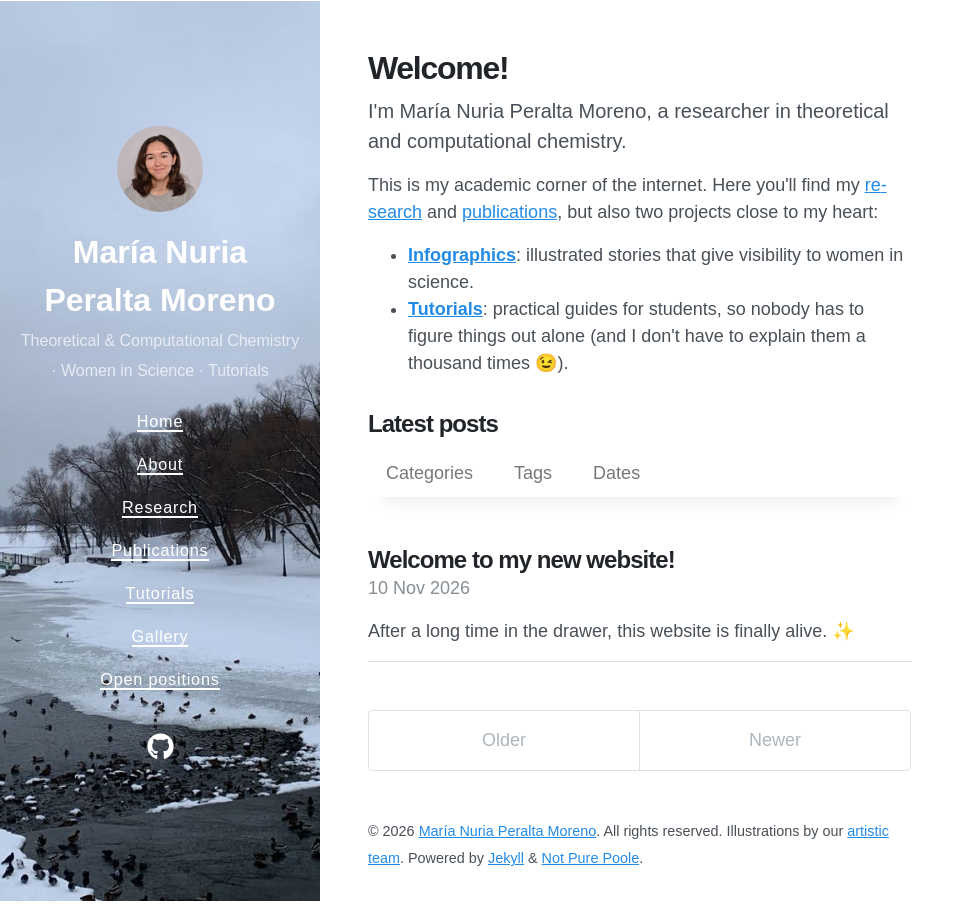
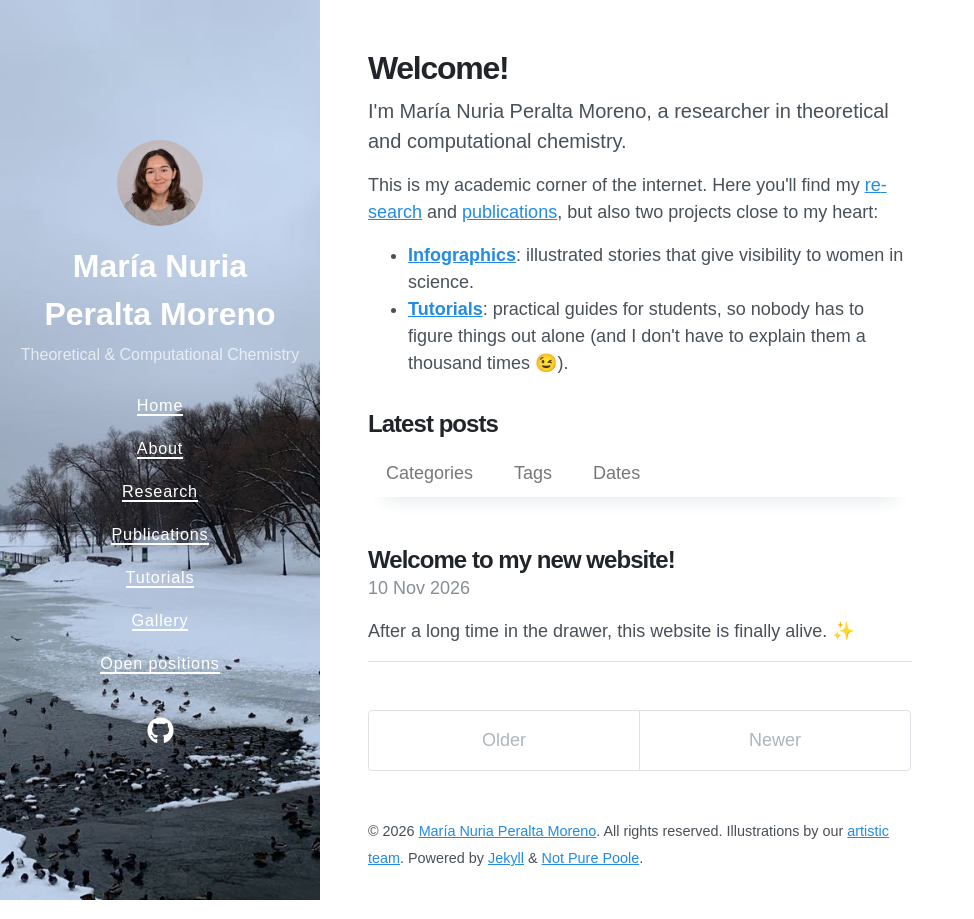
Before and after one commit to Peralta-Moreno-MN/peralta-moreno-mn.github.io, a Jekyll site: the page built from index.html, in a window 1280 px wide. Shown: the whole page, without its empty margins (0-974 px from the left). Built offline with Jekyll 4.4.1, drawn with Linux system fonts in a browser that asks for light colours; nearby versions of some CDN libraries; the list of posts is cut into pages by our own code.

Commit message:
Show name on two lines and simplify sidebar tagline
Co-Authored-By: Claude Opus 5.5 <noreply@anthropic.com>
Claude-Session: https://claude.ai/code/session_01RVu7vXiQr7q9dbwcRqwdMV

```diff
--- a/_config.yml
+++ b/_config.yml
@@ -2,7 +2,12 @@
 #  Site settings
 # ---------------------------------------------------------------
 title: María Nuria Peralta Moreno
-description: Theoretical & Computational Chemistry · Women in Science · Tutorials
+# Name in the sidebar, one line per item
+title_lines:
+  - María Nuria
+  - Peralta Moreno
+# Text under the name (also used by search engines)
+description: Theoretical & Computational Chemistry
 url: https://peralta-moreno-mn.github.io
 baseurl: ""
 lang: en
--- a/_includes/sidebar-left.html
+++ b/_includes/sidebar-left.html
@@ -10,7 +10,9 @@
     </div>
   {%- endif %}
   <div class="masthead-title">
-    <a href="{{ "/" | relative_url }}" title="Home">{{ site.title }}</a>
+    <a href="{{ "/" | relative_url }}" title="Home">
+      {%- if site.title_lines -%}{{ site.title_lines | join: "<br>" }}{%- else -%}{{ site.title }}{%- endif -%}
+    </a>
   </div>
   <div class="masthead-tagline">
     <small>{{ site.description }}</small>
```
